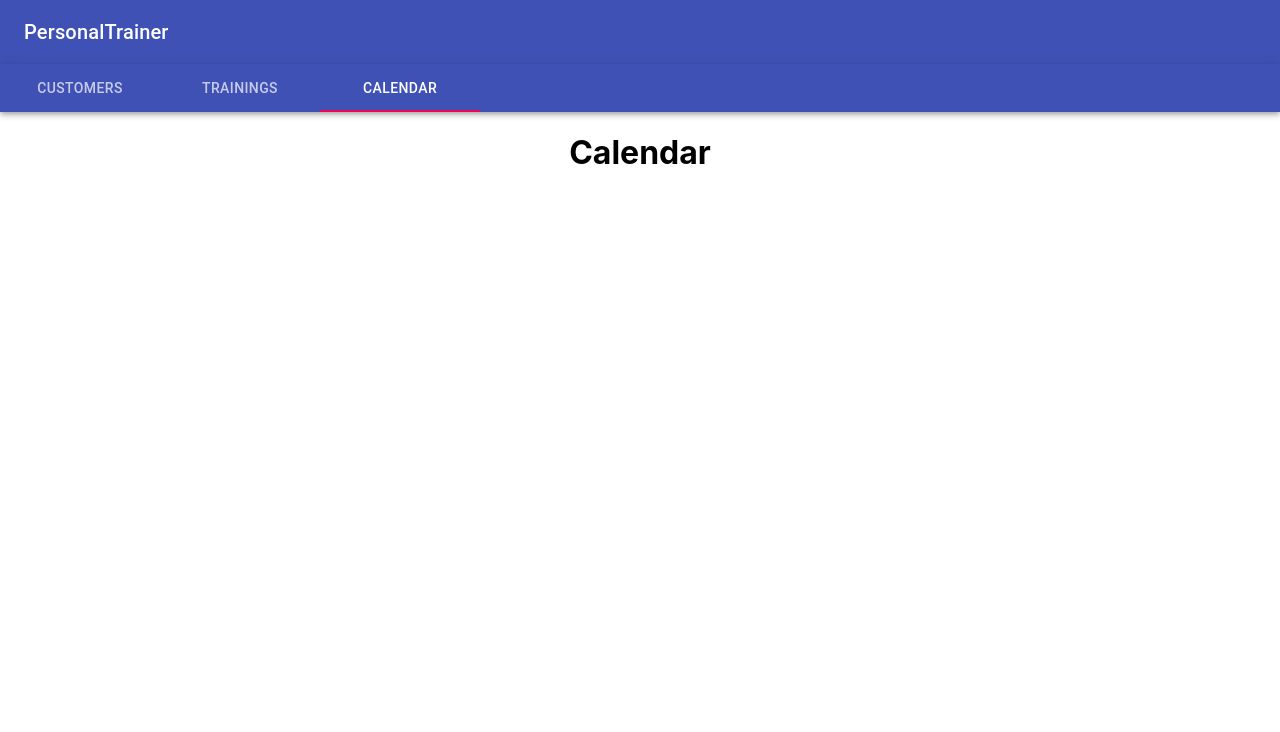
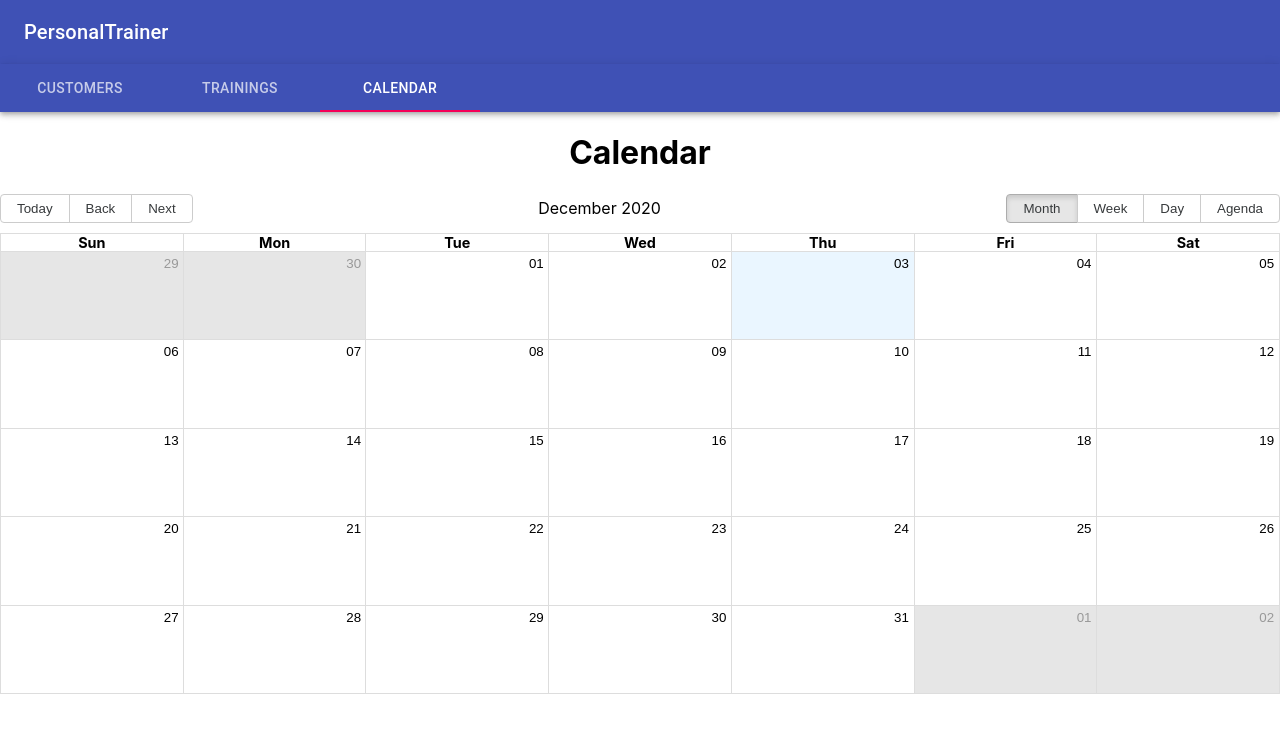
Before and after one commit to jonnanaatanen/personaltrainer_frontend, a React (Create React App) app: page / in a window 1280 px wide. Both pictures are taken after a click on the tab "CALENDAR". Shown: the top 732 px of the page. Built offline with nearby package versions, Linux system fonts and the light colour scheme; no server answers.

Commit message:
Initial commit

```diff
--- a/package.json
+++ b/package.json
@@ -13,6 +13,8 @@
     "material-table": "^1.69.2",
     "moment": "^2.29.1",
     "react": "^17.0.1",
+    "react-big-calendar": "^0.30.0",
+    "react-calendar": "^3.2.1",
     "react-dom": "^17.0.1",
     "react-native-elements": "^3.0.0-alpha.1",
     "react-scripts": "4.0.1",
--- a/src/components/Calendar.js
+++ b/src/components/Calendar.js
@@ -1,12 +1,38 @@
-import React from 'react';
+import React, {useState, useEffect} from 'react';
+import { Calendar, momentLocalizer } from 'react-big-calendar';
+import moment from 'moment';
+import 'react-big-calendar/lib/css/react-big-calendar.css';
 
-function Calendar(){
+
+function Kalenteri() {
+    const localizer = momentLocalizer(moment);
+    const [events, setEvents] = useState([]);
+
+    useEffect(() => {
+    getTrainings();
+}, []);
+
+const getTrainings = () => {
+    fetch('https://customerrest.herokuapp.com/gettrainings', {
+            method: 'GET'
+        })
+        .then(response => response.json())
+        .then(data => setEvents(data))
+        .catch(err => console.error(err))
+};
 
 return(
     <div>
         <h1>Calendar</h1>
+        <Calendar
+    localizer={localizer}
+    events={events}
+    startAccessor="start"
+    endAccessor="end"
+    style={{ height: 500 }}
+  />
     </div>
 )
 
 }
-export default Calendar;
+export default Kalenteri;
```
Also changed, not shown: 2 other files (tests, documents, lock files or other folders).
